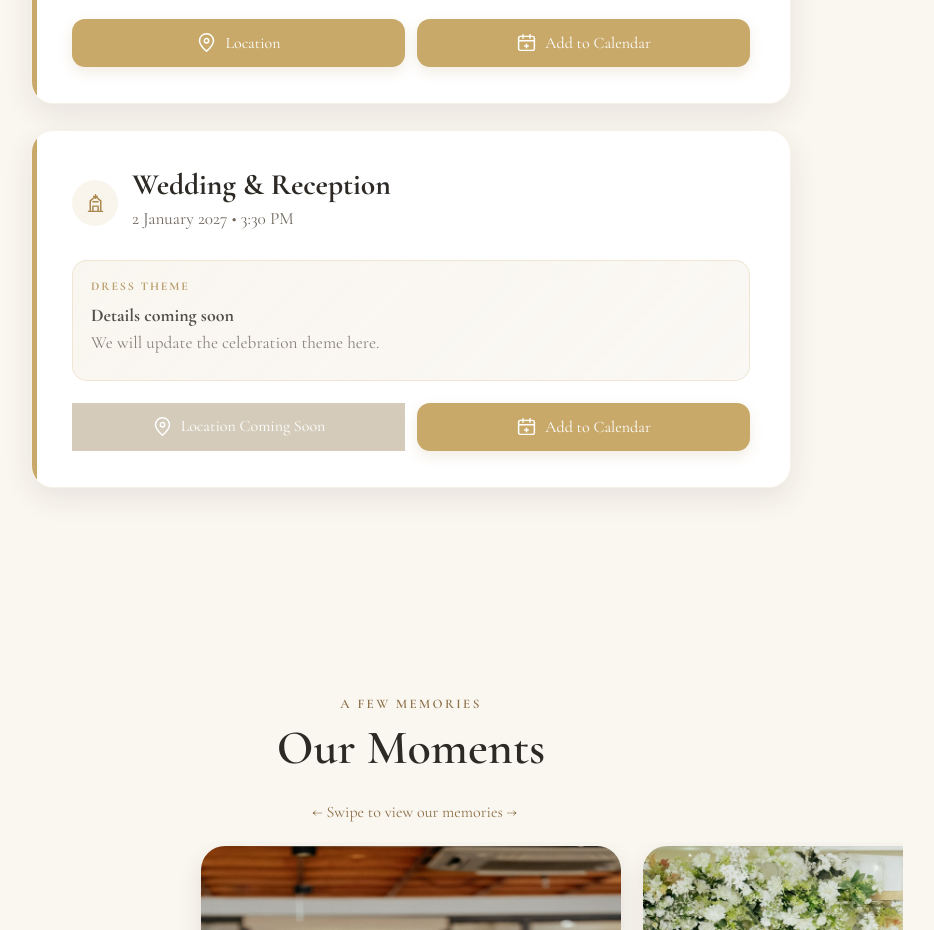
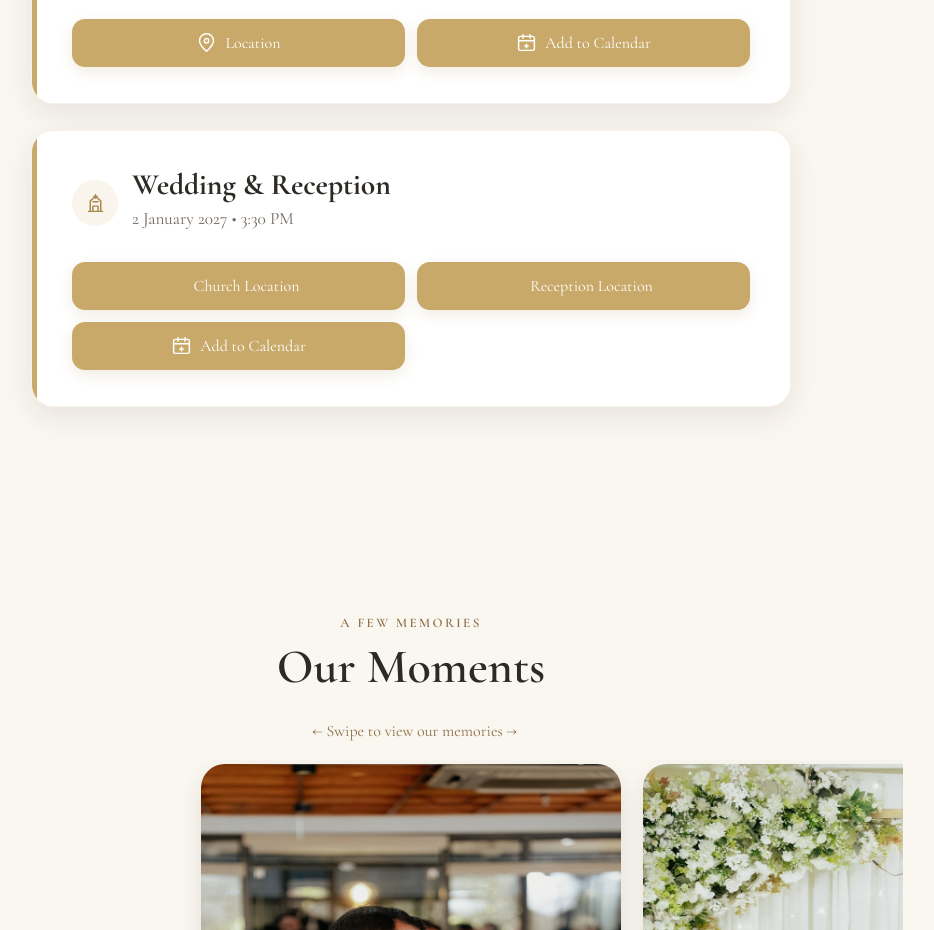
Before and after one commit to tania1125/Wedding-Invitation, a plain HTML site: page index.html in a window 1280 px wide. Shown: the part 1788-2718 px from the top of the page, without its empty margins (229-1163 px from the left). Drawn offline with nearby package versions, Linux system fonts and the light colour scheme.

Commit message:
Location Added - Theme if needed add later

```diff
--- a/index.html
+++ b/index.html
@@ -229,37 +229,49 @@
        </p>
       </div>
      </header>
-     <div class="theme-box muted-theme">
-      <span class="theme-label">
-       Dress Theme
-      </span>
-      <strong>
-       Details coming soon
-      </strong>
-      <p>
-       We will update the celebration theme here.
-      </p>
-     </div>
-     <div class="buttons">
-      <span aria-disabled="true" class="button-link disabled-link">
-       <svg aria-hidden="true" viewbox="0 0 24 24">
-        <path d="M20 10c0 5-8 12-8 12S4 15 4 10a8 8 0 1 1 16 0Z">
-        </path>
-        <circle cx="12" cy="10" r="2.5">
-        </circle>
-       </svg>
-       Location Coming Soon
-      </span>
-      <a href="https://calendar.google.com/calendar/r/eventedit?action=TEMPLATE&amp;text=Wedding%20and%20Reception%20-%20Tessa%20and%20Shen&amp;dates=20270102T153000/20270102T200000&amp;ctz=Asia%2FKolkata&amp;details=Join%20us%20for%20the%20Wedding%20and%20Reception%20of%20Tessa%20and%20Shen" rel="noopener noreferrer" target="_blank">
-       <svg aria-hidden="true" viewbox="0 0 24 24">
-        <rect height="16" rx="2" width="18" x="3" y="5">
-        </rect>
-        <path d="M16 3v4M8 3v4M3 10h18M12 14v4M10 16h4">
-        </path>
-       </svg>
-       Add to Calendar
-      </a>
-     </div>
+    <div class="buttons wedding-buttons">
+
+        <a
+            href="PASTE_CHURCH_GOOGLE_MAPS_LINK_HERE"
+            rel="noopener noreferrer" target="_blank">
+                <path d="M20 10c0 5-8 12-8 12S4 15 4 10a8 8 0 1 1 16 0Z"></path>
+                <circle cx="12" cy="10" r="2.5"></circle>
+            </svg>
+
+            Church Location
+        </a>
+
+        <a href="https://maps.app.goo.gl/XLrDvD3gDkbUM5b16" x="0 0 24 24" rel="noopener noreferrer" target="_blank">
+                <path d="M20 10c0 5-8 12-8 12S4 15 4 10a8 8 0 1 1 16 0Z"></path>
+                <circle cx="12" cy="10" r="2.5"></circle>
+            </svg>
+
+            Reception Location
+        </a>
+
+        <a
+            class="wedding-calendar-button"
+            href="https://calendar.google.com/calendar/r/eventedit?action=TEMPLATE&amp;text=Wedding%20and%20Reception%20-%20Tessa%20and%20Shen&amp;dates=20270102T153000/20270102T200000&amp;ctz=Asia%2FKolkata&amp;details=Join%20us%20for%20the%20Wedding%20and%20Reception%20of%20Tessa%20and%20Shen"
+            target="_blank"
+            rel="noopener noreferrer"
+            aria-label="Add Wedding and Reception to Google Calendar"
+        >
+            <svg viewBox="0 0 24 24" aria-hidden="true">
+                <rect
+                    x="3"
+                    y="5"
+                    width="18"
+                    height="16"
+                    rx="2"
+                ></rect>
+
+                <path d="M16 3v4M8 3v4M3 10h18M12 14v4M10 16h4"></path>
+            </svg>
+
+            Add to Calendar
+        </a>
+
+    </div>
     </article>
    </section>
    <section class="section reveal" id="gallery">
```
